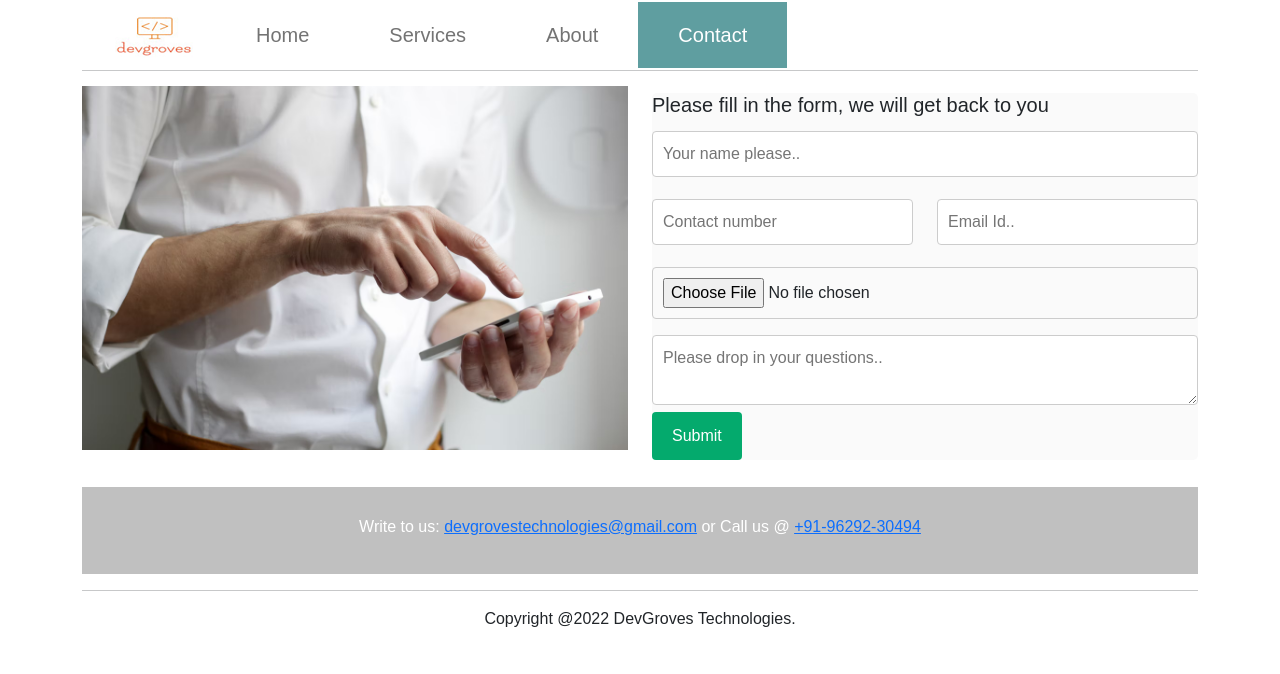
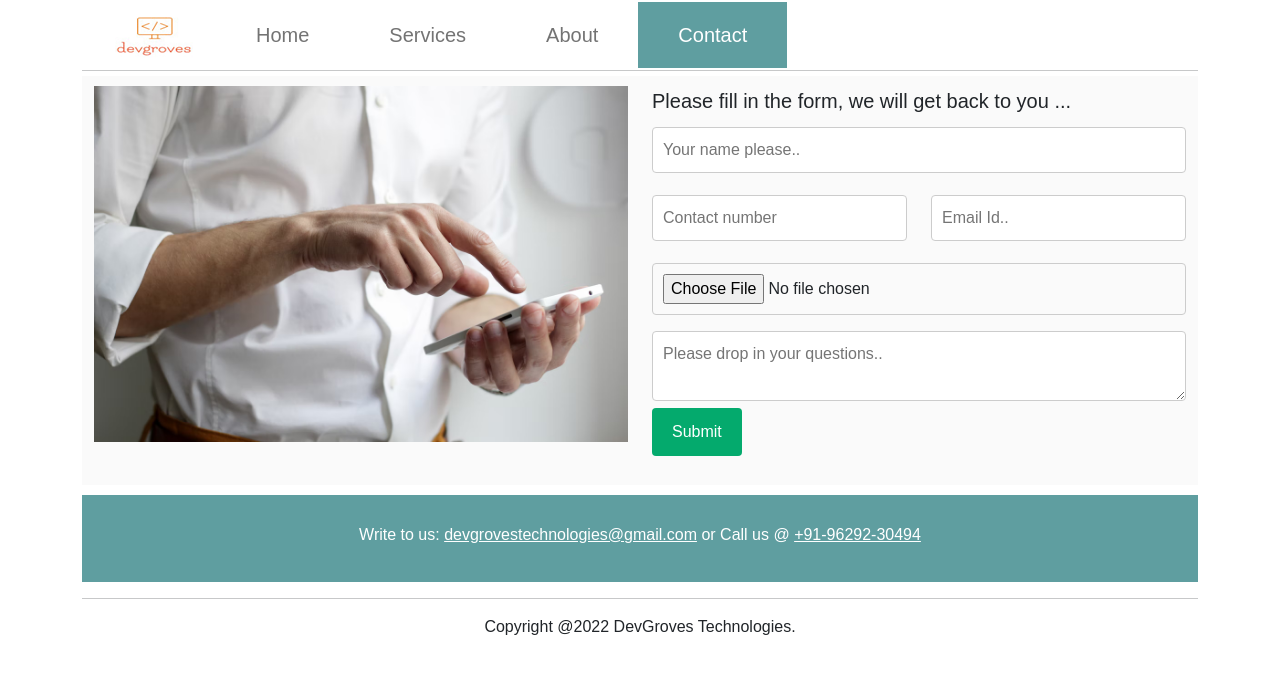
Before and after one commit to devgroves/consultingtemplatebynextjs, a Next.js app: page /contact in a window 1280 px wide. Shown: the top 674 px of the page. Built offline with nearby package versions, Linux system fonts and the light colour scheme.

Commit message:
Fixing the contact us page

```diff
--- a/pages/contact.jsx
+++ b/pages/contact.jsx
@@ -12,7 +12,8 @@ export default function Contact() {
   const [email,setEmail]=useState('');
   const [number,setNumber]=useState();
   const [file,setFile]=useState();
-  const [message,setMessage]=useState('')
+  const [message,setMessage]=useState('');
+  const [showSuccess, setShowSuccess]=useState(false);
 
    const handleSubmit =async (event) => {
     event.preventDefault();
@@ -28,6 +29,8 @@ export default function Contact() {
       body: JSON.stringify(data),
     });
     const result = await res.json();
+    setShowSuccess(true);
+    setTimeout(()=> setShowSuccess(false), 2000);
     console.log("handle submit ", result);
    }
   return (
@@ -42,7 +45,7 @@ export default function Contact() {
       </Head>
       <Header />
       <Container>
-        <Row className="center container-height">
+        <Row className="center container-height zero-margin contactform-bg">
           <Col md={6} sm={12} className="mobile-container">
             <Image
               src={ContactUsImage}
@@ -57,7 +60,7 @@ export default function Contact() {
           <Col>
             <div className="form-container">
               <form onSubmit={handleSubmit}>
-                <h5>Please fill in the form, we will get back to you </h5>
+                <h5>Please fill in the form, we will get back to you ... </h5>
                 <Row>
                   <Col>
                     <input
@@ -135,13 +138,14 @@ export default function Contact() {
               </form>
             </div>
           </Col>
+          <p className="aligncenter">{ showSuccess? "We noted the details, thanks for your time!": "" }</p>
         </Row>
 
         <div className="contact-col-details">
           <div className="center">
             <div md={6} sm={12} className="contact-col">
               <h6>
-                Write to us: <a href="mailto:devgrovestechnologies@gmail.com">devgrovestechnologies@gmail.com</a> { ' '}
+                Write to us: <a href="mailto:devgrovestechnologies@gmail.com">devgrovestechnologies@gmail.com</a> {' '}
                 or Call us @ <a href="tel:+919629230494">+91-96292-30494</a>
               </h6>
             </div>
--- a/styles/common.css
+++ b/styles/common.css
@@ -16,6 +16,11 @@
   background-color: white;
   height: 70px;
   padding: 0;
+}
+
+.contactform-bg {
+  background-color: #fafafa;
+  margin: 0 !important;
 }
 
 .container-height .contentpadding {
@@ -207,11 +212,7 @@ input[type="submit"]:hover {
 }
 
 .form-container {
-  border-radius: 5px;
   background-color: #fafafa;
-  /* margin: 10px; */
-  /* padding:50px; */
-  /* max-height: 450px; */
 }
 
 input.formItem {
@@ -232,6 +233,14 @@ input.halfWidth {
 
 .contact-col-details {
   padding: 30px;
-  background: silver;
+  background: cadetblue;
   margin-top: 10px;
 }
+
+.contact-col-details a{
+  color: white;
+}
+
+.aligncenter {
+  text-align: center;
+}
```
